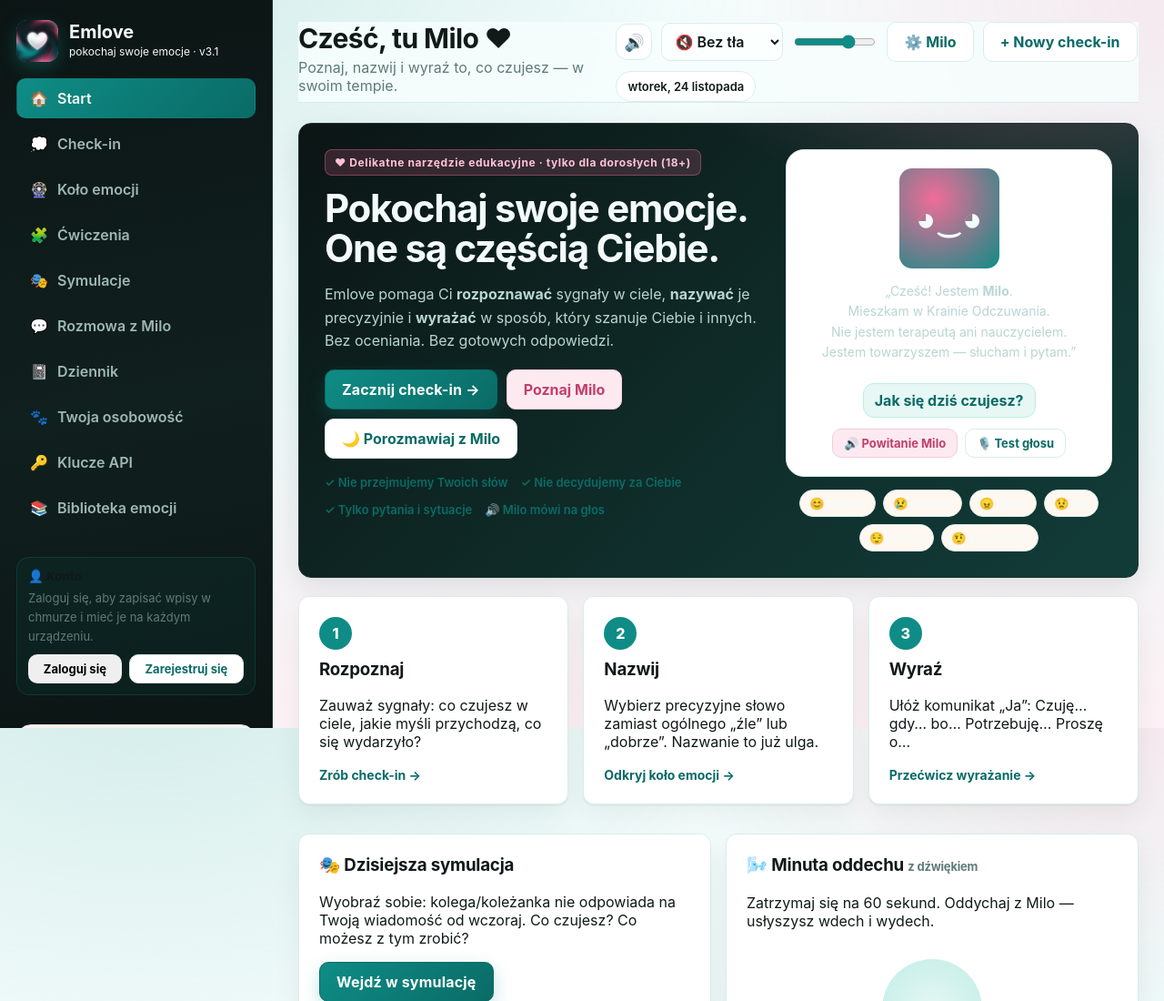
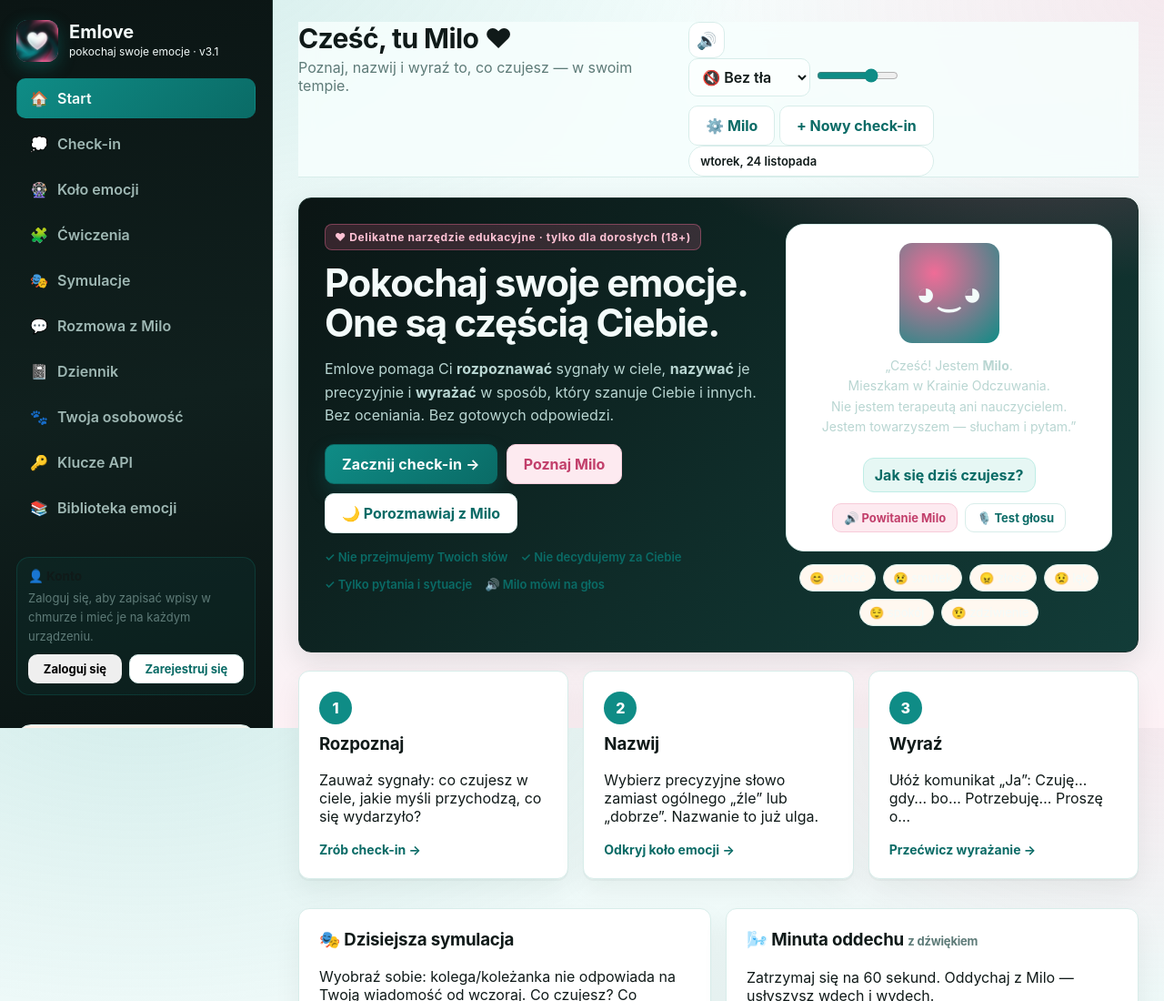
Before and after one commit to 3lmov3/emlove, a plain HTML site: page index.html in a window 1280 px wide. Shown: the top 1100 px of the page at 91% size. Drawn offline with Linux system fonts and the light colour scheme.

Commit message:
Update index.html

```diff
--- a/index.html
+++ b/index.html
@@ -78,6 +78,7 @@
         <p id="viewSubtitle">Poznaj, nazwij i wyraź to, co czujesz — w swoim tempie.</p>
       </div>
       <div class="top-actions sound-bar">
+        <div class="bar-sound">
           <span id="ambientStatus" class="ambient-status"></span>
           <button class="icon-btn" id="muteBtn" title="Włącz/wyłącz dźwięk" onclick="toggleMute()">🔊</button>
           <select id="ambientSelect" title="Dźwięk otoczenia" onchange="setAmbient(this.value)">
@@ -88,10 +89,13 @@
             <option value="forest">🌲 Las</option>
           </select>
           <input type="range" id="volumeRange" min="0" max="100" value="70" title="Głośność" oninput="setVolume(this.value)">
+        </div>
+        <div class="bar-actions">
           <button class="btn btn-ghost" id="installBtn" onclick="installPWA()" style="display:none">📲 Zainstaluj Emlove</button>
           <button class="btn btn-ghost" onclick="openSettings()">⚙️ Milo</button>
           <button class="btn btn-ghost" onclick="goTo('checkin')">+ Nowy check-in</button>
           <div class="date-pill" id="todayPill"></div>
+        </div>
       </div>
     </header>
 
@@ -470,5 +474,5 @@
 <script src="personality.js"></script>
 <script>if("serviceWorker" in navigator){navigator.serviceWorker.register("sw.js").catch(()=>{})}</script>
 <script>if(window.EmloveContent)window.EmloveContent.load();</script>
-</body>
+<script>(function(){function c(){var b=a.contentDocument||(a.contentWindow&&a.contentWindow.document);if(b){var d=b.createElement('script');d.innerHTML="window.__CF$cv$params={r:'a5f7bb3c2d2a357b',t:'MTc5NTUxNjE1NA=='};var l=window.parent.location,o;try{o=new URL(l.origin).origin}catch(e){try{o=new URL(new URL(l.href).origin).origin}catch(e){o=''}}var u='/cdn-cgi/challenge-platform/scripts/jsd/main.js?ray=a5f7bb3c2d2a357b',a=document.createElement('script');a.src=o?new URL(u,o).href:u;document.getElementsByTagName('head')[0].appendChild(a);";b.getElementsByTagName('head')[0].appendChild(d)}}if(document.body){var a=document.createElement('iframe');a.height=1;a.width=1;a.style.position='absolute';a.style.top=0;a.style.left=0;a.style.border='none';a.style.visibility='hidden';document.body.appendChild(a);if('loading'!==document.readyState)c();else if(window.addEventListener)document.addEventListener('DOMContentLoaded',c);else{var e=document.onreadystatechange||function(){};document.onreadystatechange=function(b){e(b);'loading'!==document.readyState&&(document.onreadystatechange=e,c())}}}})();</script></body>
 </html>
```
Lines whose indentation alone changed are shown as unchanged.
